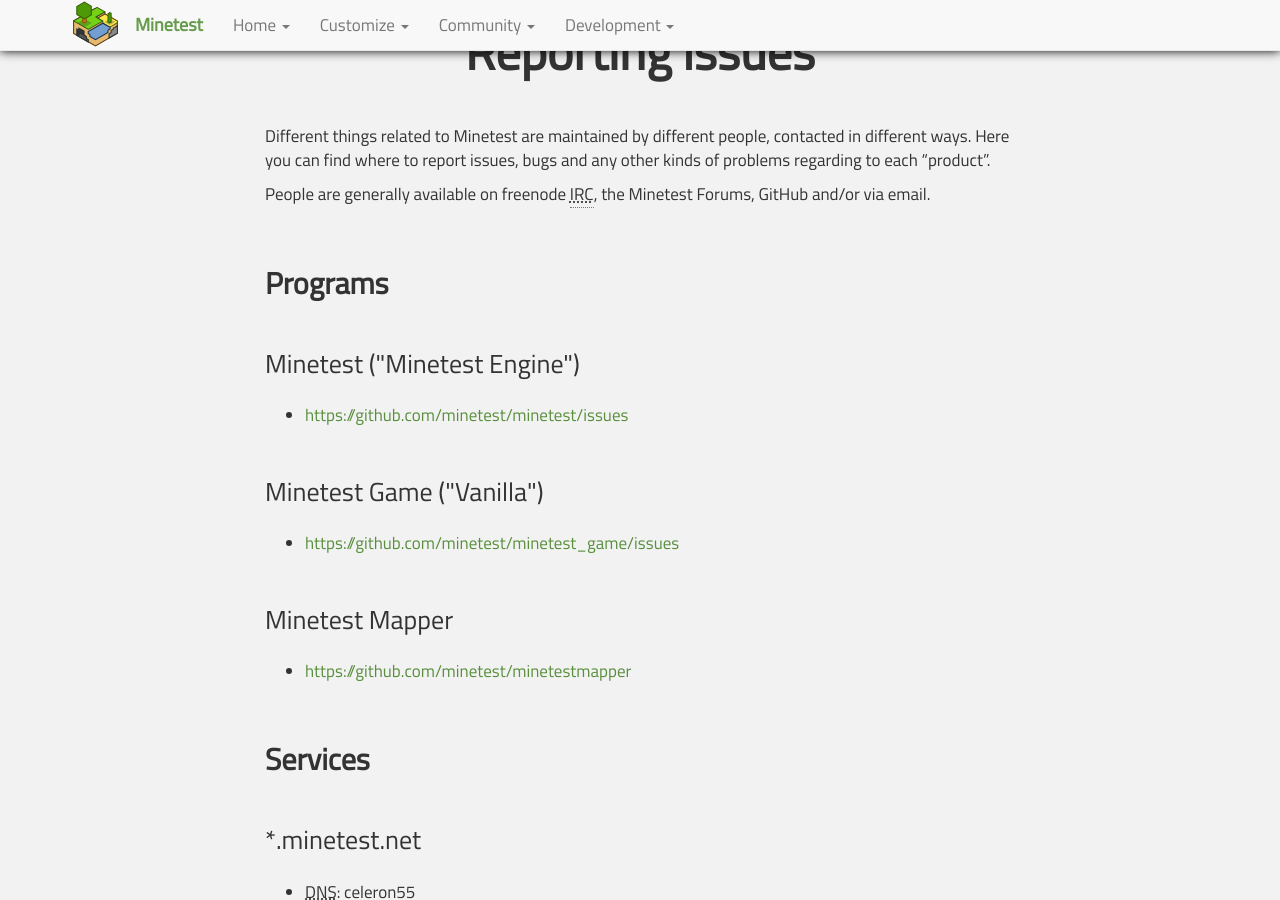
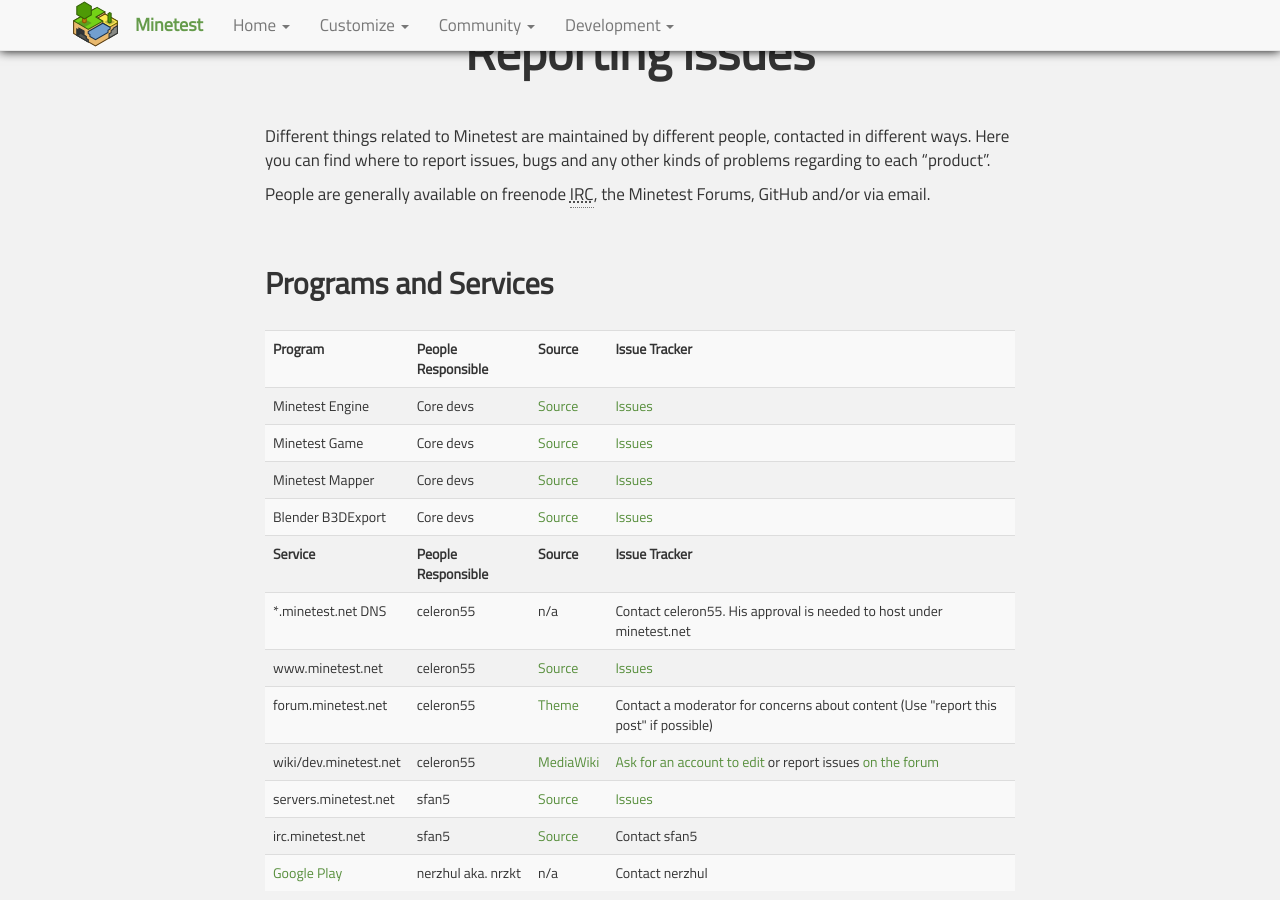
Before and after one commit to minetest/minetest.github.io, a Jekyll site: the page built from development.html, in a window 1280 px wide and 900 px high, scrolled down 1515 px. Built offline with Jekyll 4.4.1, drawn with Linux system fonts in a browser that asks for light colours; comment, search, counter and statistics services are not loaded; some of the changed text lies outside the part shown.

Commit message:
Use table to list programs and services

```diff
--- a/development.html
+++ b/development.html
@@ -68,55 +68,108 @@ Minetest is distributed as an engine, combined with a couple of games. Upstream
   People are generally available on freenode <abbr title="Internet Relay Chat">IRC</abbr>, the Minetest Forums, GitHub and/or via email.
 </p>
 
-<h2>Programs</h2>
+<h2>Programs and Services</h2>
 
-<h3>Minetest ("Minetest Engine")</h3>
-<ul>
-  <li><a href="https://github.com/minetest/minetest/issues" title="https://github.com/minetest/minetest/issues">https://github.com/minetest/minetest/issues</a></li>
-</ul>
+<table class="table table-striped">
+  <tr>
+    <th>Program</th>
+    <th>People Responsible</th>
+    <th>Source</th>
+    <th>Issue Tracker</th>
+  </tr>
+  <tr>
+    <td>Minetest Engine</td>
+    <td>Core devs</td>
+    <td>
+      <a href="https://github.com/minetest/minetest">Source</a>
+    </td>
+    <td>
+      <a href="https://github.com/minetest/minetest/issues">Issues</a>
+    </td>
+  </tr>
+  <tr>
+    <td>Minetest Game</td>
+    <td>Core devs</td>
+    <td>
+      <a href="https://github.com/minetest/minetest_game">Source</a>
+    </td>
+    <td>
+      <a href="https://github.com/minetest/minetest_game/issues">Issues</a>
+    </td>
+  </tr>
+  <tr>
+    <td>Minetest Mapper</td>
+    <td>Core devs</td>
+    <td>
+      <a href="https://github.com/minetest/minetestmapper">Source</a>
+    </td>
+    <td>
+      <a href="https://github.com/minetest/minetestmapper/issues">Issues</a>
+    </td>
+  </tr>
+  <tr>
+    <td>Blender B3DExport</td>
+    <td>Core devs</td>
+    <td>
+      <a href="https://github.com/minetest/B3DExport">Source</a>
+    </td>
+    <td>
+      <a href="https://github.com/minetest/B3DExport/issues">Issues</a>
+    </td>
+  </tr>
+  <tr>
+    <th>Service</th>
+    <th>People Responsible</th>
+    <th>Source</th>
+    <th>Issue Tracker</th>
+  </tr>
+  <tr>
+    <td>*.minetest.net DNS</td>
+    <td>celeron55</td>
+    <td>n/a</td>
+    <td>Contact celeron55. His approval is needed to host under minetest.net</td>
+  </tr>
+  <tr>
+    <td>www.minetest.net</td>
+    <td>celeron55</td>
+    <td><a href="https://github.com/minetest/minetest.github.io">Source</a></td>
+    <td><a href="https://github.com/minetest/minetest.github.io/issues">Issues</a></td>
+  </tr>
+  <tr>
+    <td>forum.minetest.net</td>
+    <td>celeron55</td>
+    <td><a href="https://github.com/minetest/forum.minetest.net_template1">Theme</a></td>
+    <td>Contact a moderator for concerns about content (Use "report this post" if possible)</td>
+  </tr>
+  <tr>
+    <td>wiki/dev.minetest.net</td>
+    <td>celeron55</td>
+    <td><a href="https://www.mediawiki.org">MediaWiki</a></td>
+    <td>
+      <a href="https://forum.minetest.net/viewtopic.php?f=3&t=10473">Ask for an account to edit</a>
+      or report issues <a href="https://forum.minetest.net/viewforum.php?f=3">on the forum</a>
+    </td>
+  </tr>
+  <tr>
+    <td>servers.minetest.net</td>
+    <td>sfan5</td>
+    <td><a href="https://github.com/minetest/master-server">Source</a></td>
+    <td><a href="https://github.com/minetest/master-server/issues">Issues</a></td>
+  </tr>
+  <tr>
+    <td>irc.minetest.net</td>
+    <td>sfan5</td>
+    <td><a href="https://github.com/moritz/ilbot">Source</a></td>
+    <td>Contact sfan5</td>
+  </tr>
+  <tr>
+    <td><a href="https://play.google.com/store/apps/details?id=net.minetest.minetest">Google Play</a></td>
+    <td>nerzhul aka. nrzkt</td>
+    <td>n/a</td>
+    <td>Contact nerzhul</td>
+  </tr>
+</table>
 
-<h3>Minetest Game ("Vanilla")</h3>
-<ul>
-  <li><a href="https://github.com/minetest/minetest_game/issues">https://github.com/minetest/minetest_game/issues</a></li>
-</ul>
-
-<h3>Minetest Mapper</h3>
-<ul>
-  <li><a href="https://github.com/minetest/minetestmapper">https://github.com/minetest/minetestmapper</a></li>
-</ul>
-
-<h2>Services</h2>
-
-<h3>*.minetest.net</h3>
-<ul>
-  <li><abbr title="Domain Name System">DNS</abbr>: celeron55</li>
-  <li>Approval of hosting things: celeron55</li>
-</ul>
-
-<h3>www.minetest.net</h3>
-<ul>
-  <li>Hosting: celeron55</li>
-  <li>Content and theme: <a href="https://github.com/minetest/minetest.github.io">https://github.com/minetest/minetest.github.io</a></li>
-</ul>
-
-<h3>forum.minetest.net</h3>
-<ul>
-  <li>Hosting: celeron55</li>
-  <li>Theme: <a href="https://github.com/minetest/forum.minetest.net_template1/issues">https://github.com/minetest/forum.minetest.net_template1/issues</a></li>
-  <li>Content: Moderators on the forum. Use “Report this post” where possible.</li>
-</ul>
-
-<h3>servers.minetest.net</h3>
-<ul>
-  <li>Hosting: sfan5</li>
-  <li>Server program: <a href="https://github.com/minetest/master-server">https://github.com/minetest/master-server</a></li>
-</ul>
-
-<h3 class="sectionedit10" id="google_playnetminetestminetest">Google Play: <code>net.minetest.minetest</code></h3>
-<ul>
-  <li>(<a href="https://play.google.com/store/apps/details?id=net.minetest.minetest">https://play.google.com/store/apps/details?id=net.minetest.minetest</a>)</li>
-  <li>Maintainer: nerzhul aka. nrzkt</li>
-</ul>
 
 <h1 id="donate">Donate</h1>
 
```
